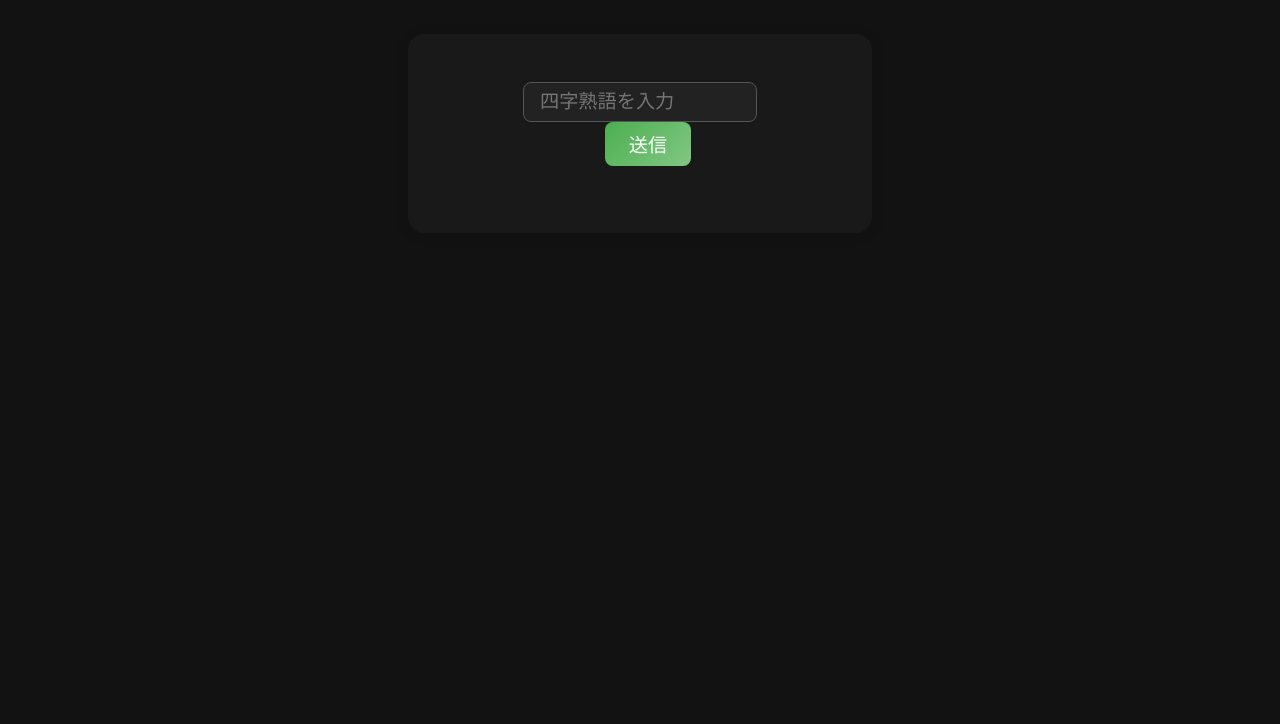
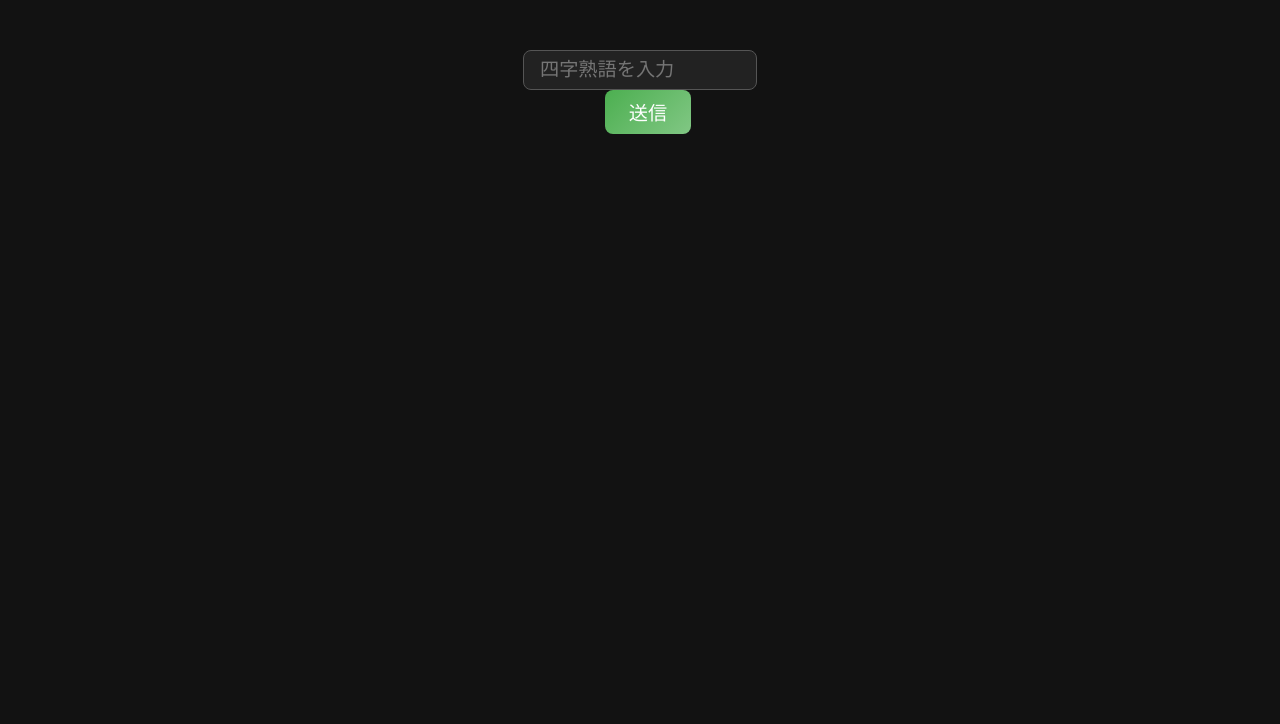
Before and after one commit to LaT-te/4ji, a plain HTML site: page index.html in a window 1280 px wide. Shown: the part 76-800 px from the top of the page. Drawn offline with Linux system fonts and the light colour scheme.

Commit message:
Add files via upload

```diff
--- a/style.css
+++ b/style.css
@@ -127,11 +127,7 @@ body.light-mode #toggleMode {
 
 #game {
   max-width: 400px;
-  margin: 2rem auto 0 auto; /* 上2rem, 左右auto, 下0 */
-  padding: 2rem;
-  background: rgba(255,255,255,0.03); /* お好みで背景色 */
-  border-radius: 16px; /* お好みで角丸 */
-  box-shadow: 0 2px 16px rgba(0,0,0,0.08); /* お好みで影 */
+  margin: 2rem auto;
   display: flex;
   flex-direction: column;
   align-items: center;
```
